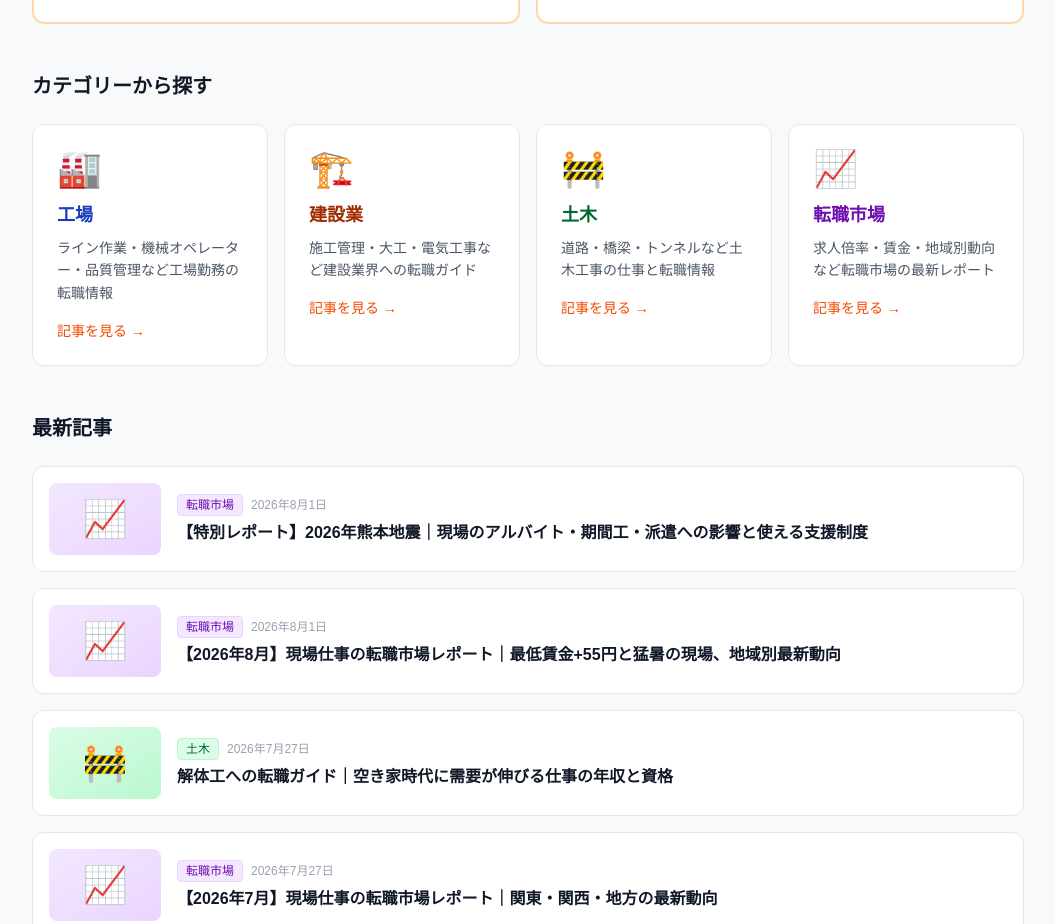
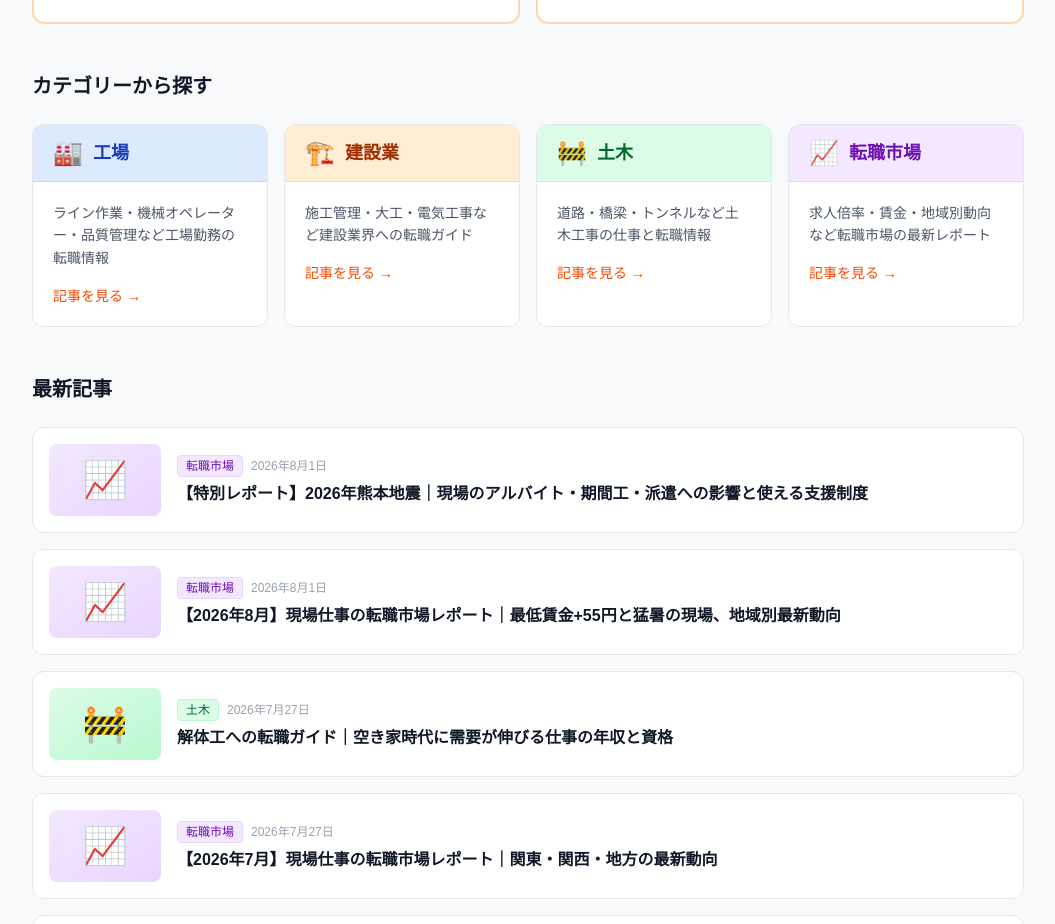
Before and after one commit to mittiy/tensyoku-blog, a Next.js app: page / in a window 1280 px wide. Shown: the part 960-1884 px from the top of the page, without its empty margins (112-1167 px from the left). Built offline with nearby package versions, Linux system fonts and the light colour scheme.

Commit message:
Add colored band headers to category cards for visibility
Co-Authored-By: Claude Fable 5 <noreply@anthropic.com>

```diff
--- a/src/app/page.tsx
+++ b/src/app/page.tsx
@@ -96,22 +96,26 @@ export default function HomePage() {
               },
             ] as const
           ).map(({ cat, icon, desc }) => {
-            const { text } = CATEGORY_COLORS[cat];
+            const { bg, text, border } = CATEGORY_COLORS[cat];
             return (
               <Link
                 key={cat}
                 href={`/categories/${cat}`}
-                className="group bg-white rounded-xl border border-gray-200 p-6 hover:shadow-md transition-shadow"
+                className="group bg-white rounded-xl border border-gray-200 overflow-hidden hover:shadow-md transition-shadow"
               >
-                <div className="flex items-center gap-3 mb-2 sm:block sm:mb-0">
-                  <div className="text-3xl sm:text-4xl sm:mb-3">{icon}</div>
-                  <h3 className={`font-bold text-lg sm:mb-2 ${text}`}>
+                <div
+                  className={`flex items-center gap-2.5 px-5 py-3 border-b ${bg} ${border}`}
+                >
+                  <span className="text-2xl">{icon}</span>
+                  <h3 className={`font-bold text-lg ${text}`}>
                     {CATEGORY_LABELS[cat]}
                   </h3>
                 </div>
-                <p className="text-sm text-gray-600 leading-relaxed">{desc}</p>
-                <div className="mt-4 text-sm font-medium text-orange-600 group-hover:text-orange-700">
-                  記事を見る →
+                <div className="p-5">
+                  <p className="text-sm text-gray-600 leading-relaxed">{desc}</p>
+                  <div className="mt-4 text-sm font-medium text-orange-600 group-hover:text-orange-700">
+                    記事を見る →
+                  </div>
                 </div>
               </Link>
             );
```
